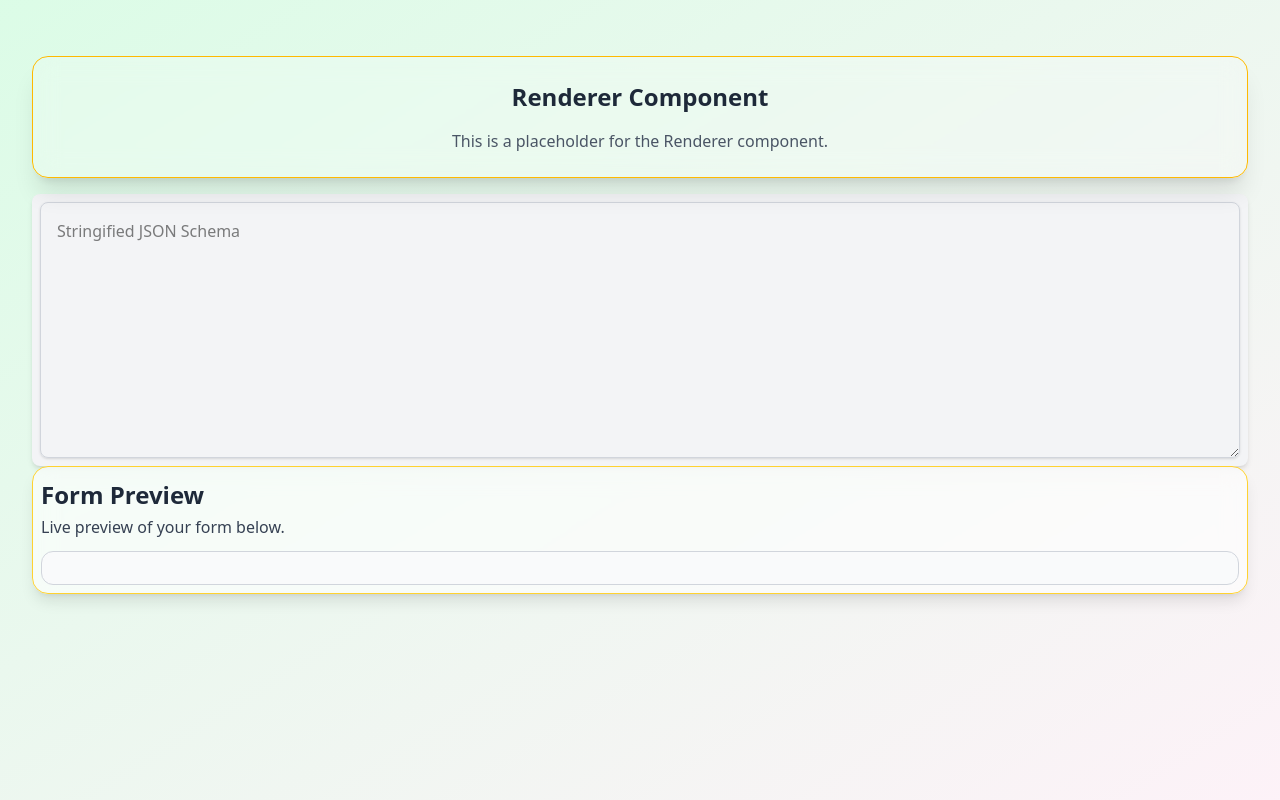
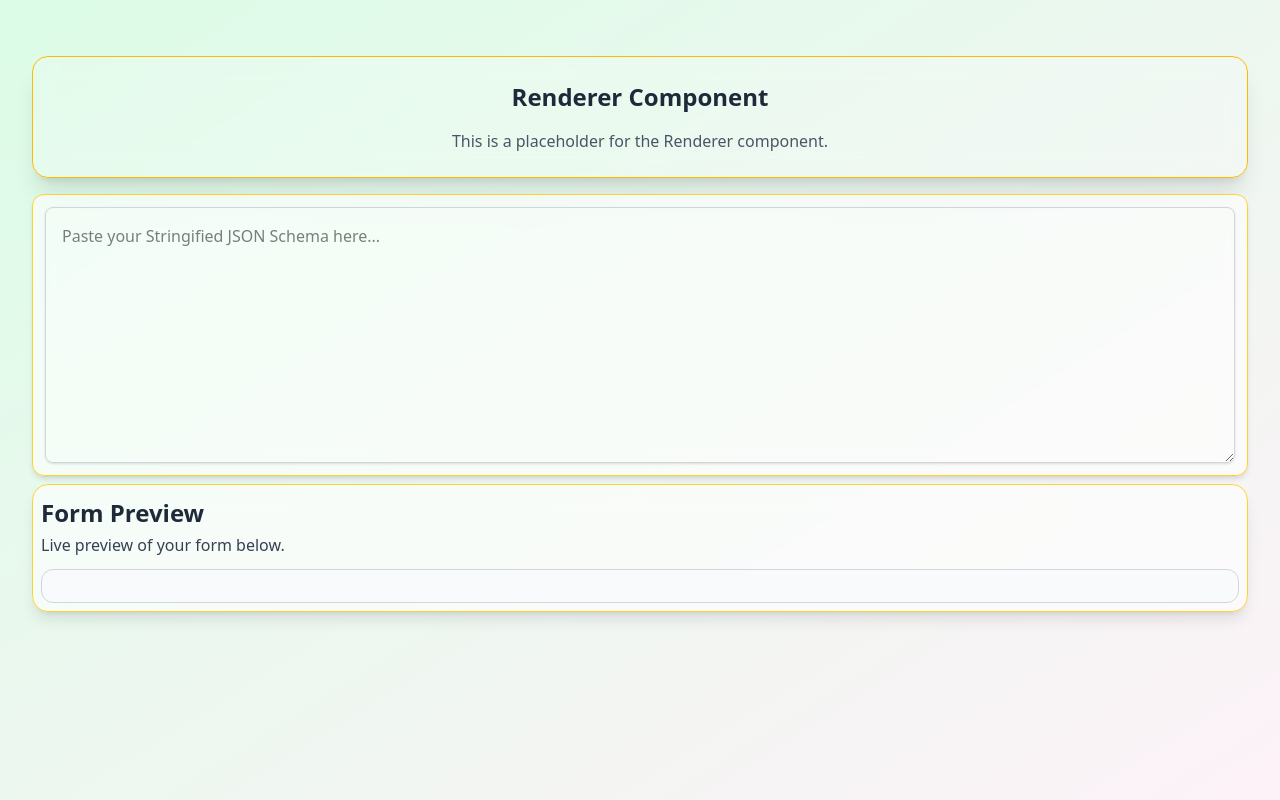
Before and after one commit to mazenhadjali/FormFateBuilder, a React (Vite) app: page /renderer in a window 1280 px wide. Built offline with nearby package versions, Linux system fonts and the light colour scheme.

Commit message:
schema validator error

```diff
--- a/src/Renderer.tsx
+++ /dev/null
@@ -1,53 +0,0 @@
-import React, { useState } from 'react'
-import { FormFate } from 'react-form-fate';
-import { deserializeWithFunctions, stringifyWithFunctions } from './utils/serialazation';
-
-type Props = {}
-
-function Renderer({ }: Props) {
-
-    const [schema, setSchema] = useState("");
-    const [schemaError, setSchemaError] = useState(false);
-    const [schemaErrorMessage, setSchemaErrorMessage] = useState("");
-    const validateSchema = schema && schema !== "" ? deserializeWithFunctions(schema) : null;
-    console.log("validateSchema", validateSchema);
-
-    return (
-        <React.Fragment>
-            <div className="min-h-screen bg-gradient-to-br from-green-100 to-pink-50 py-10 px-4">
-                <div className="container mx-auto p-4">
-                    <div className="rounded-2xl shadow-xl p-6 bg-white/20 backdrop-blur-md border border-amber-400 text-center">
-                        <h1 className="text-2xl font-bold text-gray-800">Renderer Component</h1>
-                        <p className="mt-4 text-gray-600">This is a placeholder for the Renderer component.</p>
-                    </div>
-                    <div className="flex justify-center items-center bg-gray-100 p-2 mt-4 rounded-lg shadow-md">
-                        {/* teaxt area for stringifyed json schema */}
-                        <textarea
-                            className="w-full h-64 p-4 border border-gray-300 rounded-lg shadow-sm"
-                            placeholder="Stringified JSON Schema"
-                            rows={10}
-                            value={schema}
-                            onChange={(e) => setSchema(e.target.value)}
-                        ></textarea>
-                    </div>
-                    <div className="lg:col-span-2">
-                        <div className="rounded-2xl shadow-lg p-2 bg-white/60 backdrop-blur-md border border-amber-300">
-                            <h2 className="text-2xl font-semibold text-gray-800 my-1">Form Preview</h2>
-                            <p className="text-gray-700 text-base mt-1 mb-3">
-                                Live preview of your form below.
-                            </p>
-                            <div className="border border-gray-300 rounded-xl py-4 px-2 bg-gray-50">
-                                {schema && schema !== "" && (
-                                    <FormFate formDefinition={validateSchema} key={"FormFate" + Date.now()} />
-                                )}
-                            </div>
-                        </div>
-                    </div>
-
-                </div>
-            </div>
-        </React.Fragment>
-    )
-}
-
-export default Renderer
--- /dev/null
+++ b/src/components/ErrorBoundary.tsx
@@ -0,0 +1,40 @@
+import React from 'react';
+
+interface ErrorBoundaryProps {
+    children: React.ReactNode;
+    fallback?: React.ReactNode;
+}
+
+interface ErrorBoundaryState {
+    hasError: boolean;
+    error: Error | null;
+}
+
+class ErrorBoundary extends React.Component<ErrorBoundaryProps, ErrorBoundaryState> {
+    constructor(props: ErrorBoundaryProps) {
+        super(props);
+        this.state = { hasError: false, error: null };
+    }
+
+    static getDerivedStateFromError(error: Error) {
+        return { hasError: true, error };
+    }
+
+    componentDidCatch(error: Error, errorInfo: React.ErrorInfo) {
+        console.error('ErrorBoundary caught an error', error, errorInfo);
+    }
+
+    render() {
+        if (this.state.hasError) {
+            return this.props.fallback || (
+                <div className="p-4 bg-red-100 text-red-800 rounded">
+                    <h3 className="font-bold">Something went wrong.</h3>
+                    <p>{this.state.error?.message}</p>
+                </div>
+            );
+        }
+        return this.props.children;
+    }
+}
+
+export default ErrorBoundary;
--- a/src/main.tsx
+++ b/src/main.tsx
@@ -1,13 +1,13 @@
 import { StrictMode } from 'react'
 import { createRoot } from 'react-dom/client'
 import './index.css'
-import App from './App.tsx'
+import Builder from './pages/Builder.tsx'
 import { createBrowserRouter, RouterProvider } from 'react-router-dom';
-import Renderer from './Renderer.tsx';
+import Renderer from './pages/Renderer.tsx';
 
 
 const router = createBrowserRouter([
-  { path: "/", Component: App },
+  { path: "/", Component: Builder },
   { path: "/renderer", Component: Renderer },
 ]);
 
--- /dev/null
+++ b/src/pages/Renderer.tsx
@@ -0,0 +1,74 @@
+import React, { useState } from 'react';
+import { FormFate } from 'react-form-fate';
+import { deserializeWithFunctions } from '../utils/serialazation';
+import ErrorBoundary from '../components/ErrorBoundary';
+
+type Props = {}
+
+function Renderer({ }: Props) {
+
+    const [schema, setSchema] = useState("");
+    const [parsedSchema, setParsedSchema] = useState<any>(null);
+    const [schemaError, setSchemaError] = useState<string>("");
+
+    const handleSchemaChange = (e: React.ChangeEvent<HTMLTextAreaElement>) => {
+        const value = e.target.value;
+        setSchema(value);
+        try {
+            const parsed = deserializeWithFunctions(value);
+            setParsedSchema(parsed);
+            setSchemaError(""); // clear error if successful
+        } catch (error: any) {
+            setParsedSchema(null);
+            setSchemaError(error.message || "Invalid schema format");
+        }
+    };
+
+    return (
+        <React.Fragment>
+            <div className="min-h-screen bg-gradient-to-br from-green-100 to-pink-50 py-10 px-4">
+                <div className="container mx-auto p-4">
+                    <div className="rounded-2xl shadow-xl p-6 bg-white/20 backdrop-blur-md border border-amber-400 text-center">
+                        <h1 className="text-2xl font-bold text-gray-800">Renderer Component</h1>
+                        <p className="mt-4 text-gray-600">This is a placeholder for the Renderer component.</p>
+                    </div>
+                    <div className="flex justify-center items-center p-3 mt-4 rounded-xl shadow-md my-2 border border-amber-300 bg-white/60 backdrop-blur-md">
+                        <textarea
+                            className="w-full h-64 p-4 border border-gray-300 rounded-lg shadow-sm"
+                            placeholder="Paste your Stringified JSON Schema here..."
+                            rows={10}
+                            value={schema}
+                            onChange={handleSchemaChange}
+                        ></textarea>
+                    </div>
+                    {schemaError && (
+                        <div className="my-2 p-3 bg-red-100 text-red-700 rounded">
+                            ⚠️ <strong>Schema Error:</strong> {schemaError}
+                        </div>
+                    )}
+                    <div className="lg:col-span-2">
+                        <div className="rounded-2xl shadow-lg p-2 bg-white/60 backdrop-blur-md border border-amber-300">
+                            <h2 className="text-2xl font-semibold text-gray-800 my-1">Form Preview</h2>
+                            <p className="text-gray-700 text-base mt-1 mb-3">
+                                Live preview of your form below.
+                            </p>
+                            <div className="border border-gray-300 rounded-xl py-4 px-2 bg-gray-50">
+                                {parsedSchema && (
+                                    <ErrorBoundary fallback={
+                                        <div className="p-3 bg-red-100 text-red-700 rounded">
+                                            <strong>⚠️ Error rendering form:</strong> Please check your schema.
+                                        </div>
+                                    }>
+                                        <FormFate formDefinition={parsedSchema} key={"FormFate" + Date.now()} />
+                                    </ErrorBoundary>
+                                )}
+                            </div>
+                        </div>
+                    </div>
+                </div>
+            </div>
+        </React.Fragment>
+    )
+}
+
+export default Renderer;
--- a/vite.config.ts
+++ b/vite.config.ts
@@ -4,6 +4,7 @@ import tailwindcss from '@tailwindcss/vite'
 
 // https://vite.dev/config/
 export default defineConfig({
+  base: '/',
   plugins: [
     react(),
     tailwindcss(),
```
Also changed, not shown: src/pages/Builder.tsx (renamed from src/App.tsx, +4 -4 lines).
